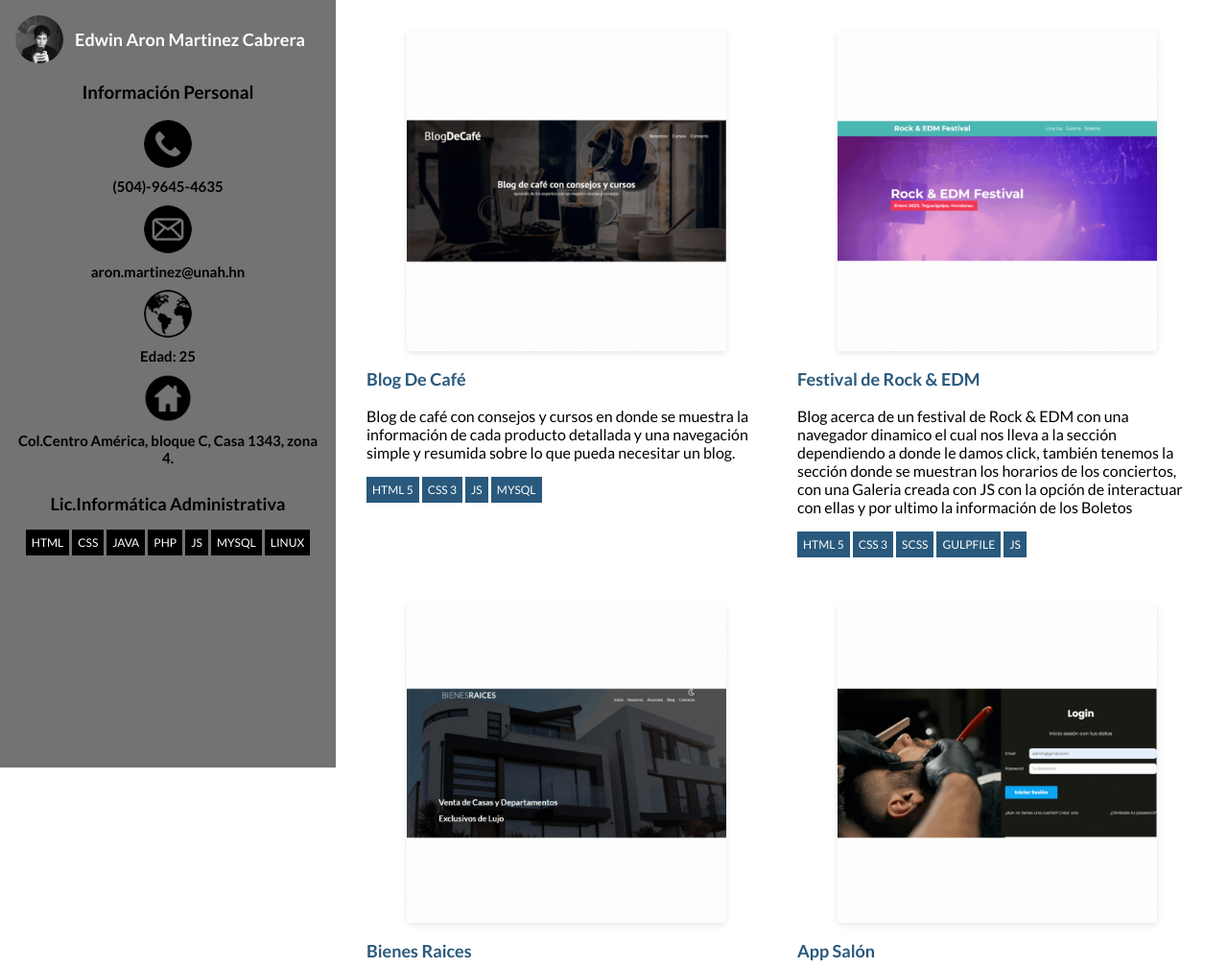
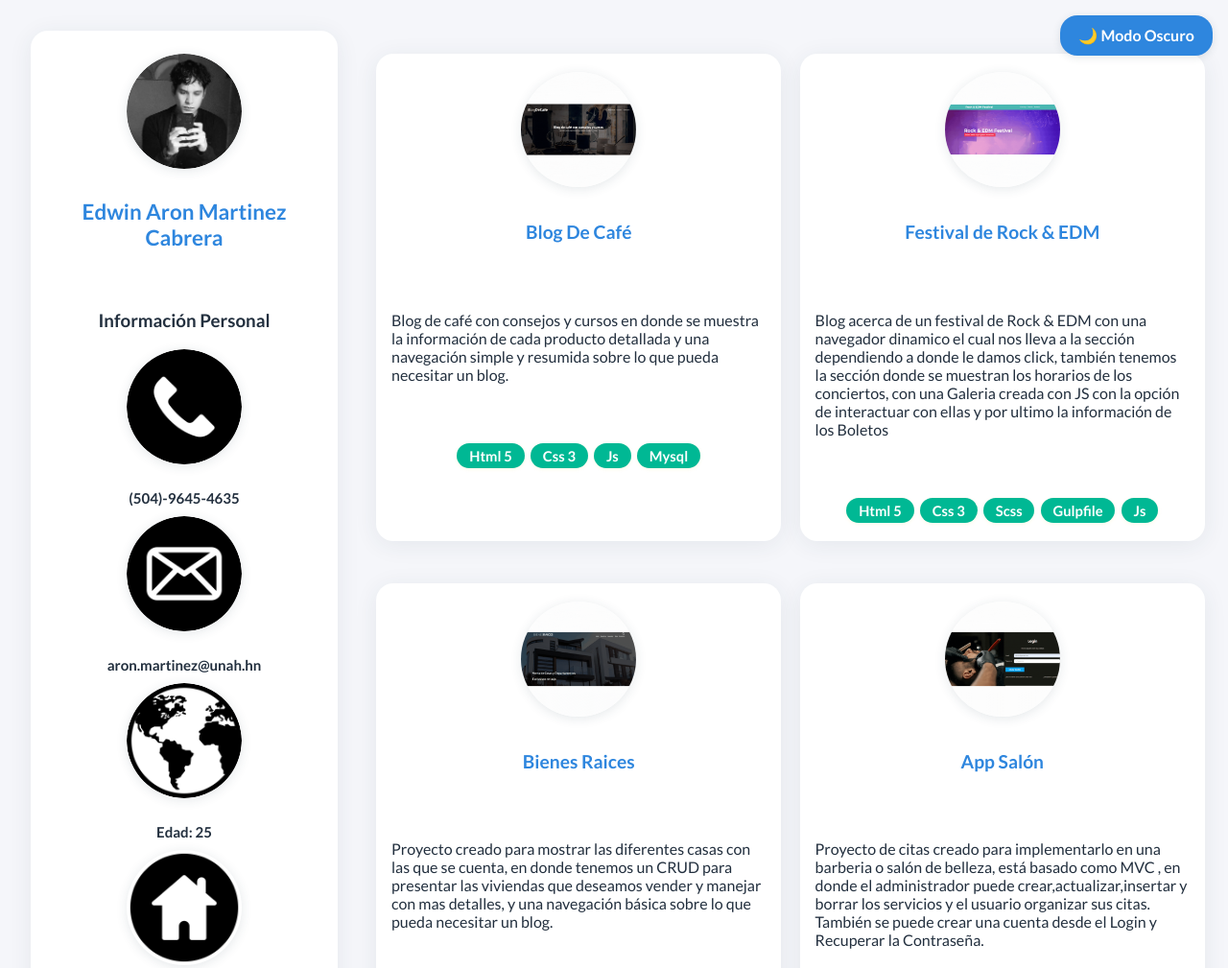
Before and after one commit to Edwin2310/Portafolio-HTML-master, a plain HTML site: page index.html in a window 1280 px wide. Shown: the top 1009 px of the page at 96% size. Drawn offline with Linux system fonts and the light colour scheme.

Commit message:
Nuevo Diseno

```diff
--- a/css/estilos.css
+++ b/css/estilos.css
@@ -7,27 +7,38 @@ html {
 }
 
 .lateral {
-  background-color: #747373;
-  bottom: 0;
-  left: 0;
-  padding: 1em;
-  position: fixed;
-  top: 0;
-  width: 350px;
+  max-width: 320px;
+  margin: 2rem 1rem 2rem 2rem;
+  padding: 1.5rem 1rem;
+  border-radius: var(--radius);
+  box-shadow: var(--shadow);
+  background: var(--color-card);
+  display: flex;
+  flex-direction: column;
+  gap: 1.2rem;
 }
 
 /* Perfil */
 
 .perfil__circulo {
+  width: 120px;
+  height: 120px;
   border-radius: 50%;
-  height: 50px;
   overflow: hidden;
-  margin: 0;
-  width: 50px;
+  margin: 0 auto 1rem auto;
+  display: flex;
+  align-items: center;
+  justify-content: center;
+  background: #fff;
+  box-shadow: 0 2px 12px rgba(44, 62, 80, 0.12);
 }
 
 .perfil__foto {
   width: 100%;
+  height: 100%;
+  object-fit: cover;
+  border-radius: 50%;
+  display: block;
 }
 
 .img {
@@ -35,16 +46,24 @@ html {
   width: 50px;
 }
 .perfil__nombres {
-  color: #fff;
-  font-size: 18px;
-  margin-left: 0.5em;
-  width: 250px;
+  text-align: center;
+  font-size: 1.4rem;
+  font-weight: 700;
+  margin-bottom: 1.5rem;
+  color: var(--color-primary);
 }
 
 .perfil__nombres,
 .perfil__circulo {
   display: inline-block;
   vertical-align: middle;
+}
+
+/* Centra la imagen de perfil */
+.perfil {
+  display: flex;
+  flex-direction: column;
+  align-items: center;
 }
 
 /* Contacto */
@@ -72,64 +91,104 @@ html {
 
 /* Habilidades */
 .habilidades {
+  display: flex;
+  flex-wrap: wrap;
+  gap: 0.4rem;
   padding: 0;
+  list-style: none;
+  margin: 0.5rem 0 0 0;
 }
 
-.habilidad {
-  background-color: #000000;
-  color: #fff;
-  display: inline-block;
-  font-size: 12px;
-  text-transform: uppercase;
-  padding: 0.5em;
+.habilidad, .habilidad--proyecto {
+  background: var(--color-secondary);
+  color: #222;
+  border-radius: 999px;
+  padding: 0.25rem 0.8rem;
+  font-size: 0.92rem;
+  font-weight: 600;
+  box-shadow: 0 1px 4px rgba(241, 196, 15, 0.10);
+  transition: background var(--transition), color var(--transition);
 }
 
 .habilidad--proyecto {
-  background-color: #29597c;
+  background: var(--color-accent);
   color: #fff;
-  display: inline-block;
-  font-size: 12px;
-  text-transform: uppercase;
-  padding: 0.5em;
+}
+
+.habilidad--proyecto:hover {
+  background: var(--color-primary);
+  color: #fff;
 }
 
 /* Proyectos */
 
 .proyectos {
-  margin-left: 350px;
-  padding: 1em;
+  margin-left: 0;
+  margin-top: 2rem;   /* reduce el espacio superior */
+  padding: 0 1.5rem;
+  width: 100%;      /* Asegura que ocupe todo el ancho disponible */
+}
 
-  display: table;
+.proyectos .row {
+  display: grid;
+  grid-template-columns: repeat(auto-fit, minmax(320px, 1fr));
+  gap: 1.2rem;
+  margin: 1.5rem 0;
 }
 
 .proyecto {
-  display: table-cell;
-  padding: 1em;
-  width: 50%;
+  background: var(--color-card);
+  border-radius: var(--radius);
+  box-shadow: var(--shadow);
+  padding: 1.2rem 1rem;
+  margin-top: 0;
+  margin-bottom: 1.2rem;
+  display: flex;
+  flex-direction: column;
+  align-items: center;
+  transition: box-shadow var(--transition), background var(--transition);
+  gap: 0.7rem;
+}
+
+body.dark-mode .proyecto {
+  background: var(--color-card-dark);
+}
+
+.proyecto:hover {
+  transform: translateY(-8px) scale(1.03);
+  box-shadow: 0 8px 32px rgba(44, 62, 80, 0.18);
 }
 
 .proyecto__imagen {
-  width: 100%;
+  width: 120px;
+  height: 120px;
+  border-radius: 50%;
+  overflow: hidden;
+  margin: 0 auto 1rem auto;
+  display: flex;
+  align-items: center;
+  justify-content: center;
+  background: #fff;
+  box-shadow: 0 2px 12px rgba(44, 62, 80, 0.12);
+  object-fit: cover;
 }
 
 .proyecto__titulo {
-  color: #29597c;
-  font-size: 18px;
+  color: var(--color-primary);
+  font-size: 1.2rem;
+  margin: 0.5rem 0 1rem 0;
+  text-align: center;
 }
 
 .proyecto__descripcion {
-  color: #797d7f;
+  font-size: 1rem;
+  margin-bottom: 1rem;
+  color: var(--color-text);
+  text-align: left;
 }
-/* sustituye tu regla anterior de .proyecto__imagen por esta */
-.proyecto__imagen {
-  display: block; /* para que margin auto funcione */
-  width: 80%; /* ocupa el 80% del ancho del .proyecto */
-  max-width: 400px; /* tope de tamaño en pantallas grandes */
-  height: auto; /* mantiene proporción */
-  margin: 0 auto 1rem; /* centra horizontalmente y separa del texto */
-  object-fit: cover; /* recorta si cambias proporción */
-  border-radius: 4px; /* opcional: esquinas suaves */
-  box-shadow: 0 2px 6px rgba(0, 0, 0, 0.1);
+
+body.dark-mode .proyecto__descripcion {
+  color: var(--color-text-light);
 }
 
 .contenedor-proyecto {
@@ -137,3 +196,60 @@ html {
   margin: 0 auto; /* lo centra en la pantalla */
   padding: 1rem; /* espacio interior opcional */
 }
+
+:root {
+  --color-bg: #f5f6fa;
+  --color-bg-dark: #23272f;
+  --color-primary: #2e86de;
+  --color-secondary: #f1c40f;
+  --color-accent: #00b894;
+  --color-text: #222f3e;
+  --color-text-light: #fff;
+  --color-card: #fff;
+  --color-card-dark: #2d3436;
+  --shadow: 0 4px 24px rgba(44, 62, 80, 0.08);
+  --radius: 18px;
+  --transition: 0.3s cubic-bezier(.4,0,.2,1);
+  --font-main: 'Lato', 'Segoe UI', Arial, sans-serif;
+}
+
+body {
+  padding: 0;
+  margin: 0;
+  min-height: 100vh;
+  background: var(--color-bg);
+  color: var(--color-text);
+  font-family: var(--font-main);
+  transition: background var(--transition), color var(--transition);
+}
+
+body.dark-mode {
+  background: var(--color-bg-dark);
+  color: var(--color-text-light);
+}
+
+body.dark-mode .lateral {
+  background: var(--color-card-dark);
+}
+
+/* Fondo y sombra del círculo en modo claro */
+.perfil__circulo,
+.proyecto__imagen {
+  background: #fff;
+  box-shadow: 0 2px 12px rgba(44, 62, 80, 0.12);
+  transition: background 0.3s, box-shadow 0.3s;
+}
+
+/* Fondo y sombra del círculo en modo oscuro */
+body.dark-mode .perfil__circulo,
+body.dark-mode .proyecto__imagen {
+  background: #23272f; /* igual que el fondo oscuro */
+  box-shadow: 0 2px 12px rgba(0,0,0,0.40);
+  border: 1.5px solid #444; /* borde sutil para separar del fondo */
+}
+
+/* Layout principal para alinear lateral y proyectos */
+.main-layout {
+  display: flex;
+  align-items: flex-start;
+}
--- a/index.html
+++ b/index.html
@@ -7,13 +7,11 @@
     <link rel="stylesheet" type="text/css" href="css/vendor/normalize.css" />
     <link rel="stylesheet" type="text/css" href="css/estilos.css" />
 
-    <link
-      href="http://fonts.googleapis.com/css?family=Lato:400,700"
-      rel="stylesheet"
-      type="text/css"
-    />
+    <link href="https://fonts.googleapis.com/css2?family=Montserrat:wght@400;700&family=Lato:wght@400;700&display=swap" rel="stylesheet">
   </head>
   <body>
+    <button id="darkModeToggle" style="position:fixed;top:1rem;right:1rem;z-index:999;border:none;background:var(--color-primary);color:#fff;padding:0.7rem 1.2rem;border-radius:var(--radius);cursor:pointer;box-shadow:0 2px 8px rgba(44,62,80,0.12);font-weight:700;transition:background 0.3s;">🌙 Modo Oscuro</button>
+    <div class="main-layout">
       <section class="lateral">
         <div class="perfil">
           <figure class="perfil__circulo">
@@ -337,14 +335,13 @@
                 </li>
                 <li>
                   <strong>Consulta de Solicitudes:</strong> búsqueda avanzada,
-                historial, exportación de consultas y estadísticas.
+                  historial, exportación de consultas y estadísticas.avanzada.
                 </li>
                 <li>
                   <strong>Análisis Curricular:</strong> revisión de planes de
                   estudio, dictamen académico y generación de resoluciones.
                 </li>
               </ol>
-
               <ul class="habilidades">
                 <li class="habilidad--proyecto">Html 5</li>
                 <li class="habilidad--proyecto">Css 3</li>
@@ -360,5 +357,13 @@
           </div>
         </div>
       </section>
+    </div>
+    <script>
+  const btn = document.getElementById('darkModeToggle');
+  btn.onclick = () => {
+    document.body.classList.toggle('dark-mode');
+    btn.textContent = document.body.classList.contains('dark-mode') ? '☀️ Modo Claro' : '🌙 Modo Oscuro';
+  };
+</script>
   </body>
 </html>
```
Lines whose indentation alone changed are shown as unchanged.
